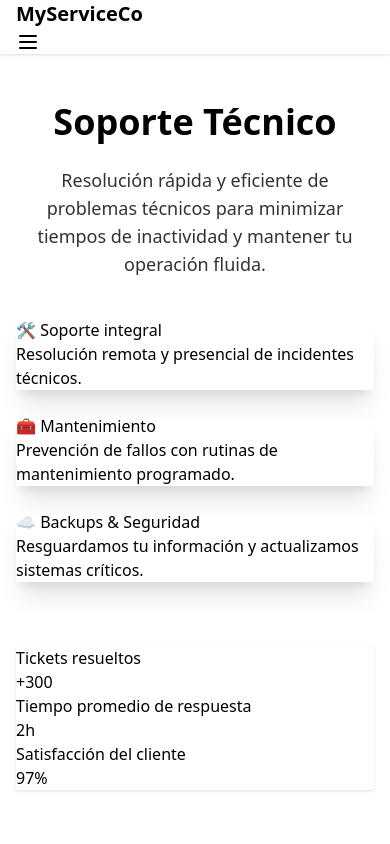
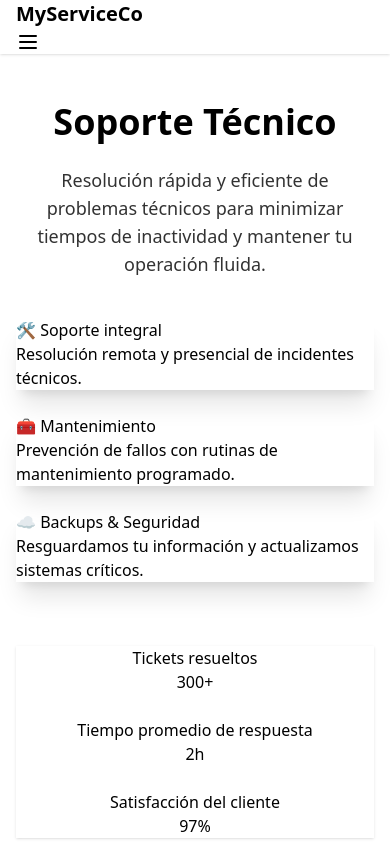
Before and after one commit to Omitofo/my-service-landing, a React (Vite) app: page /soporte-tecnico in a window 390 px wide. Shown: the top 844 px of the page. Built offline with nearby package versions, Linux system fonts and the light colour scheme.

Commit message:
Quick Fix: diseño en paginas Soporte Técnico y Consultoria se rompian en mobile.

```diff
--- a/src/pages/Consultoria.jsx
+++ b/src/pages/Consultoria.jsx
@@ -1,6 +1,6 @@
 export default function Consultoria() {
   return (
-    <section className="px-4 py-12 max-w-6xl mx-auto">
+    <section className="px-4 py-12 max-w-6xl mx-auto overflow-x-hidden">
       <h1 className="text-4xl font-bold mb-6 text-center">Consultoría</h1>
 
       <div className="mb-10 text-center">
@@ -9,7 +9,6 @@ export default function Consultoria() {
         </p>
       </div>
 
-      {/* Divider entre el intro y los cards con margen reducido */}
       <div className="divider my-8" />
 
       <div className="grid grid-cols-1 md:grid-cols-3 gap-6 mb-16">
@@ -35,19 +34,18 @@ export default function Consultoria() {
         </div>
       </div>
 
-      {/* Divider con margen reducido */}
       <div className="divider my-8" />
 
-      <div className="stats shadow w-full max-w-6xl mx-auto px-4">
-        <div className="stat flex flex-col items-center justify-center text-center">
+      <div className="stats shadow w-full max-w-6xl mx-auto px-4 flex flex-col md:flex-row justify-center gap-6">
+        <div className="stat flex flex-col items-center justify-center text-center flex-1">
           <div className="stat-title">Clientes asesorados</div>
-          <div className="stat-value text-primary">+80</div>
+          <div className="stat-value text-primary">80+</div>
         </div>
-        <div className="stat flex flex-col items-center justify-center text-center">
+        <div className="stat flex flex-col items-center justify-center text-center flex-1">
           <div className="stat-title">Casos de éxito</div>
           <div className="stat-value">94%</div>
         </div>
-        <div className="stat flex flex-col items-center justify-center text-center">
+        <div className="stat flex flex-col items-center justify-center text-center flex-1">
           <div className="stat-title">Industrias atendidas</div>
           <div className="stat-value text-secondary">12+</div>
         </div>
--- a/src/pages/SoporteTecnico.jsx
+++ b/src/pages/SoporteTecnico.jsx
@@ -1,6 +1,6 @@
 export default function SoporteTecnico() {
   return (
-    <section className="px-4 py-12 max-w-6xl mx-auto">
+    <section className="px-4 py-12 max-w-6xl mx-auto overflow-x-hidden">
       <h1 className="text-4xl font-bold mb-6 text-center">Soporte Técnico</h1>
 
       <div className="mb-10 text-center">
@@ -32,18 +32,17 @@ export default function SoporteTecnico() {
         </div>
       </div>
 
-      {/* Centrado de estadísticas */}
       <div className="flex justify-center">
-        <div className="stats shadow w-full max-w-4xl">
-          <div className="stat">
+        <div className="stats shadow w-full max-w-4xl px-4 flex flex-col md:flex-row gap-6">
+          <div className="stat flex-1 text-center">
             <div className="stat-title">Tickets resueltos</div>
-            <div className="stat-value text-primary">+300</div>
+            <div className="stat-value text-primary">300+</div>
           </div>
-          <div className="stat">
+          <div className="stat flex-1 text-center">
             <div className="stat-title">Tiempo promedio de respuesta</div>
             <div className="stat-value">2h</div>
           </div>
-          <div className="stat">
+          <div className="stat flex-1 text-center">
             <div className="stat-title">Satisfacción del cliente</div>
             <div className="stat-value text-secondary">97%</div>
           </div>
```
